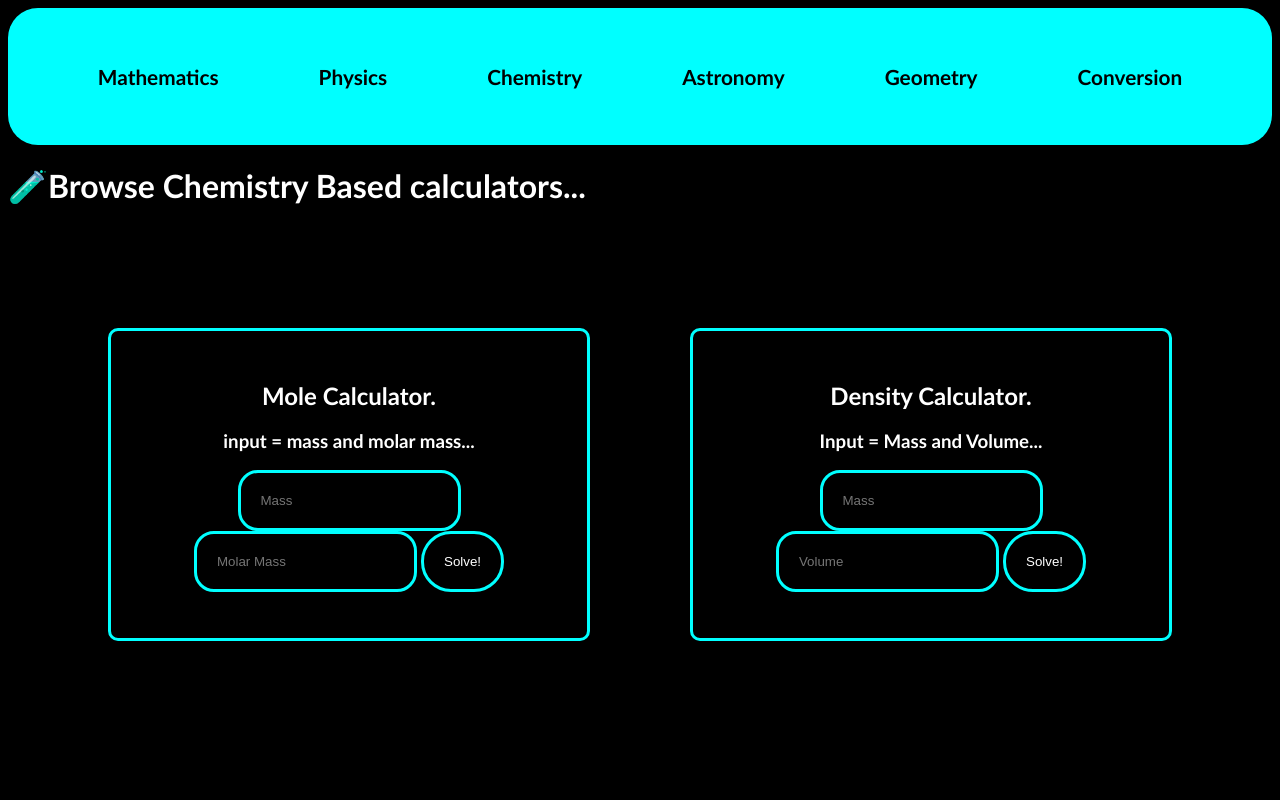
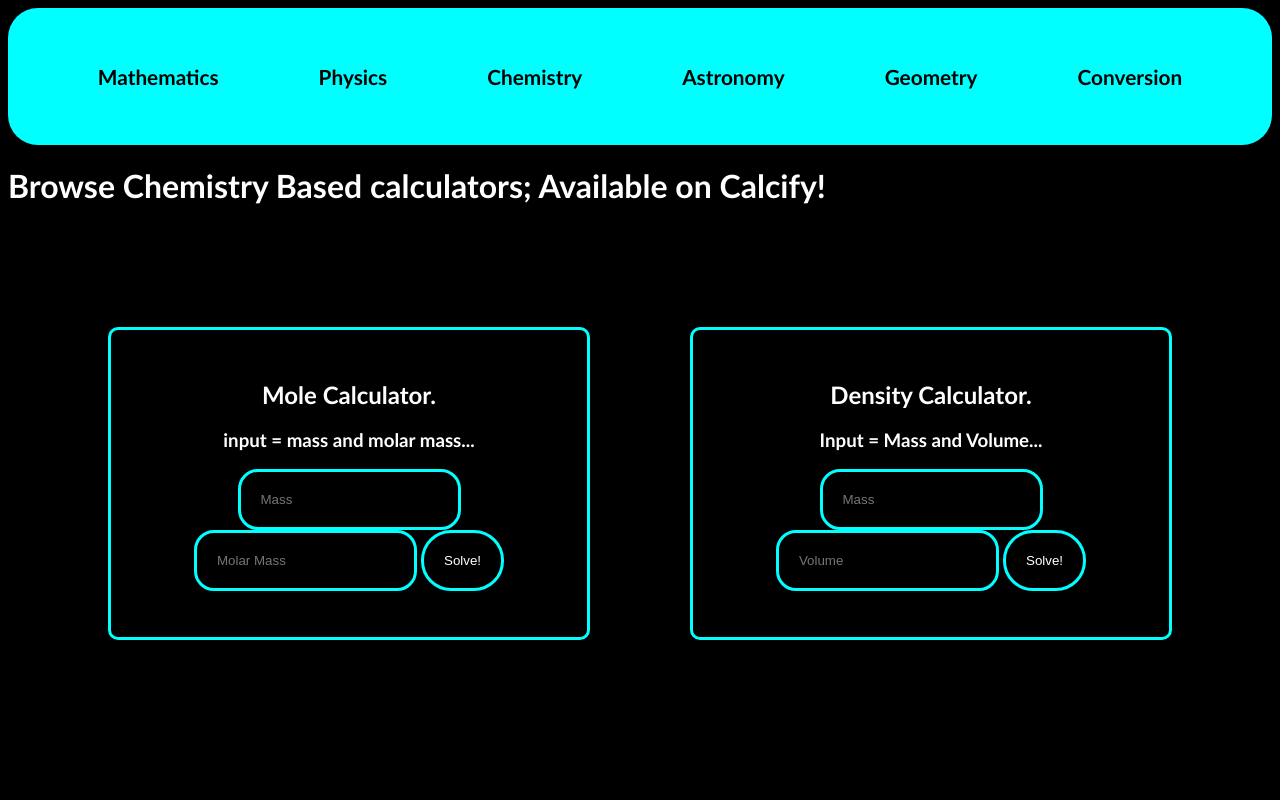
Before and after one commit to Huzaifa-dor/Calcify, a plain HTML site: page chem.html in a window 1280 px wide. Shown: the top 800 px of the page. Drawn offline with Linux system fonts and the light colour scheme.

Commit message:
Update chem.html

```diff
--- a/chem.html
+++ b/chem.html
@@ -17,7 +17,7 @@
             <li><a href="conversion.html">Conversion</a></li>
         </ul>
     </nav>
-    <h1>🧪Browse Chemistry Based calculators...</h1>
+    <h1>Browse Chemistry Based calculators; Available on Calcify!</h1>
     <section>
         <div>
             <h1>Mole Calculator.</h1>
```
